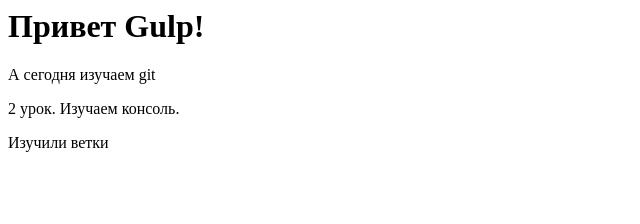
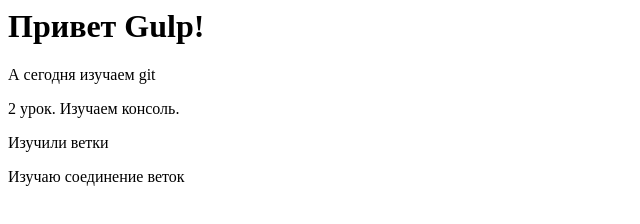
Before and after one commit to ermolaev-m/study, a plain HTML site: page app/index.html in a window 1280 px wide. Shown: the whole page, without its empty margins (0-640 px from the left). Drawn offline with Linux system fonts and the light colour scheme.

Commit message:
Change on branch master

```diff
--- a/app/index.html
+++ b/app/index.html
@@ -8,5 +8,6 @@
         <p>А сегодня изучаем git</p>
         <p>2 урок. Изучаем консоль.</p>
         <p>Изучили ветки</p>
+        <p>Изучаю соединение веток</p>
     </body>
     </html>
```
